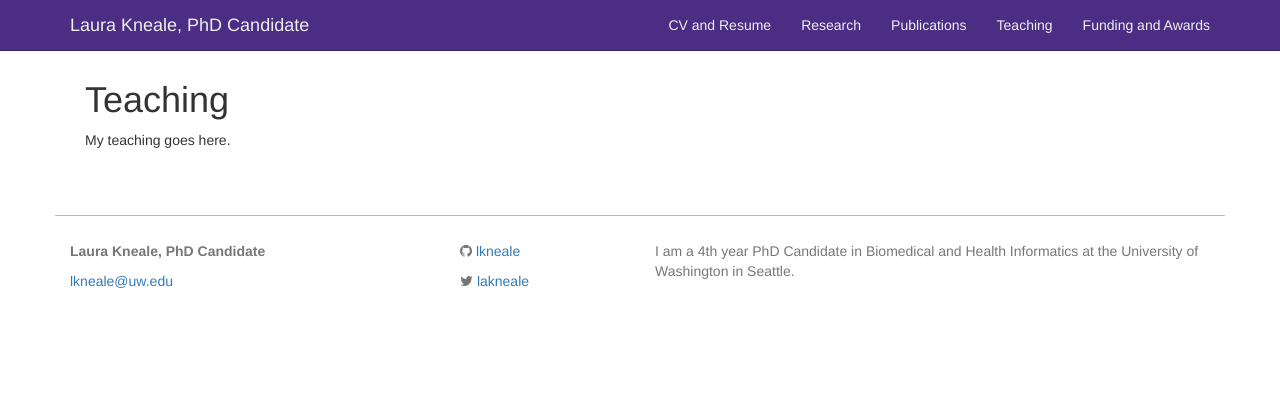
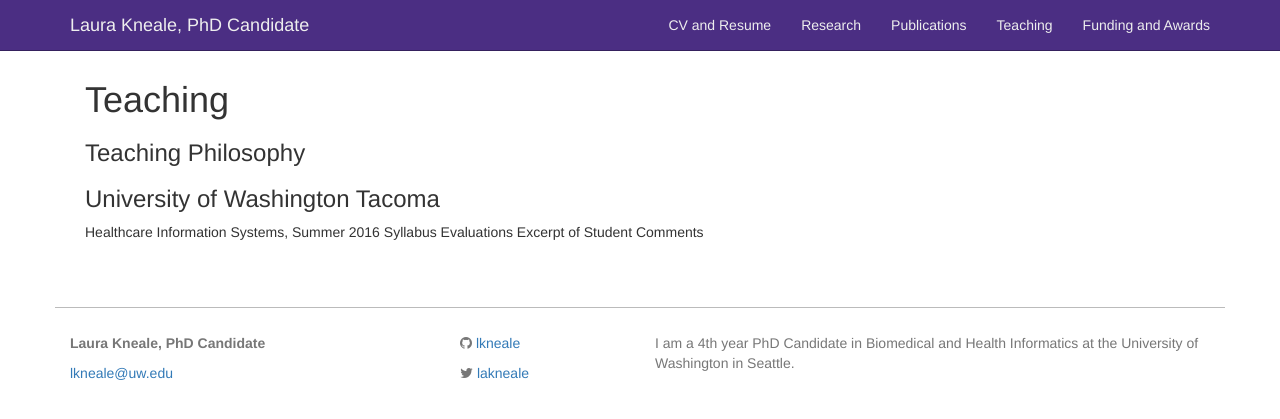
Before and after one commit to lkneale/lkneale.github.io, a Jekyll site: the page built from teaching.md, in a window 1280 px wide. Shown: the top 419 px of the page. Built offline with Jekyll 4.4.1, drawn with Linux system fonts in a browser that asks for light colours.

Commit message:
Update teaching.md

```diff
--- a/teaching.md
+++ b/teaching.md
@@ -3,5 +3,11 @@ layout: page
 title: Teaching
 permalink: /teaching/
 ---
+### Teaching Philosophy
 
-My teaching goes here.
+
+### University of Washington Tacoma
+Healthcare Information Systems, Summer 2016
+Syllabus
+Evaluations
+Excerpt of Student Comments
```
